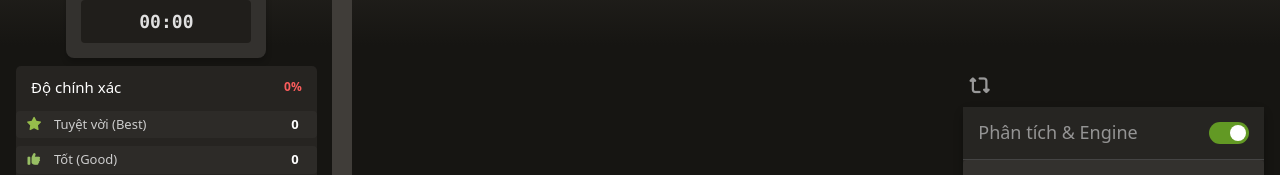
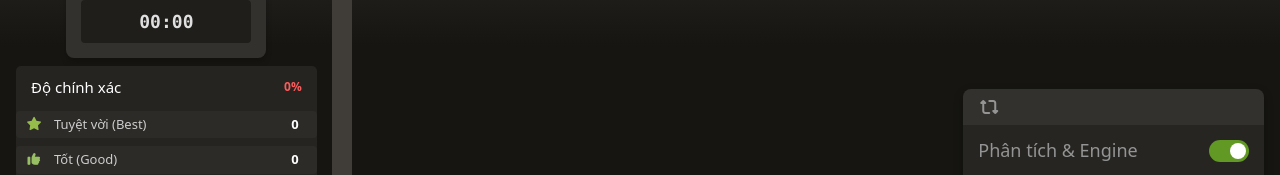
Before and after one commit to Chubekho/aechess, a React (Vite) app in the folder client/: page /analysis in a window 1280 px wide. Shown: the part 156-331 px from the top of the page. Built offline with nearby package versions, Linux system fonts and the light colour scheme; no server answers.

Commit message:
style: tweak UI styles for better alignment and spacing

```diff
--- a/client/src/pages/Analysis/Analysis.module.scss
+++ b/client/src/pages/Analysis/Analysis.module.scss
@@ -159,21 +159,3 @@ input:checked + .slider {
 input:checked + .slider:before {
   transform: translateX(18px);
 }
-
-.flipBtn {
-  position: absolute;
-  top: -36px;
-  left: 0px;
-  background-color: transparent;
-  border: none;
-  color: #999;
-  font-size: 1.8rem;
-  cursor: pointer;
-  transition: color 0.2s;
-  padding: 5px;
-  z-index: 9999;
-
-  &:hover {
-    color: #fff;
-  }
-}
--- a/client/src/pages/Lobby/Lobby.module.scss
+++ b/client/src/pages/Lobby/Lobby.module.scss
@@ -255,6 +255,8 @@
   gap: 15px;
 }
 .actionButton {
+  display: flex;
+  justify-content: center;
   padding: 12px 20px;
   font-size: 1.8rem;
   font-weight: 600;
```
